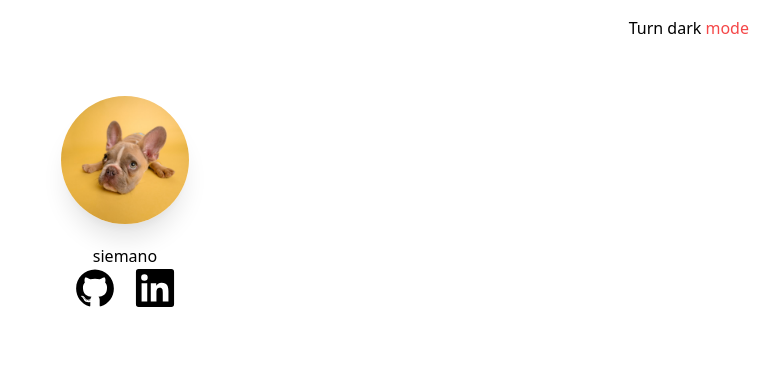
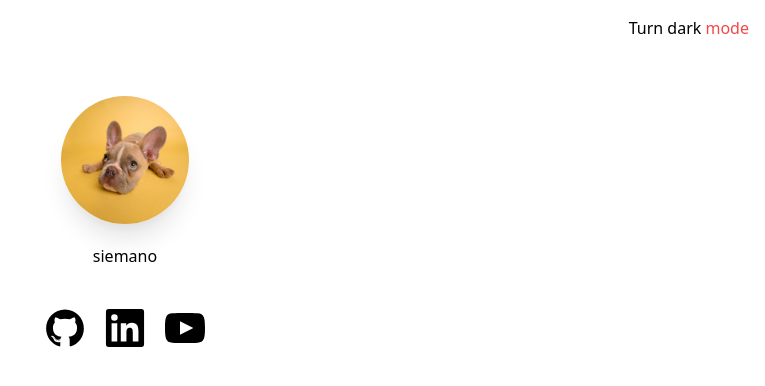
Before and after one commit to bartoginski/cv, a Vue app: page / in a window 1280 px wide. Shown: the top 386 px of the page, without its empty margins (515-1280 px from the left). Built offline with nearby package versions, Linux system fonts and the light colour scheme.

Commit message:
fix gh link

```diff
--- a/src/components/SocialIcons.vue
+++ b/src/components/SocialIcons.vue
@@ -1,6 +1,6 @@
 <template>
-  <div class="flex flex-row gap-5" data-aos="flip-up">
-    <a href="www.github.com/bartoginski" target="_blank">
+  <div class="flex flex-row gap-5 py-10" data-aos="flip-up">
+    <a href="https://www.github.com/bartoginski" target="_blank">
       <svg viewBox="0 0 128 128" :class="mediaIconClass">
         <g>
           <path
@@ -18,10 +18,24 @@
       href="https://pl.linkedin.com/in/bartosz-ogi%C5%84ski-004b6a218"
       target="_blank"
     >
-      <svg viewBox="0 0 128 128" :class="mediaIconClass"  >
+      <svg viewBox="0 0 128 128" :class="mediaIconClass">
         <path
           d="M116 3H12a8.91 8.91 0 00-9 8.8v104.42a8.91 8.91 0 009 8.78h104a8.93 8.93 0 009-8.81V11.77A8.93 8.93 0 00116 3zM39.17 107H21.06V48.73h18.11zm-9-66.21a10.5 10.5 0 1110.49-10.5 10.5 10.5 0 01-10.54 10.48zM107 107H88.89V78.65c0-6.75-.12-15.44-9.41-15.44s-10.87 7.36-10.87 15V107H50.53V48.73h17.36v8h.24c2.42-4.58 8.32-9.41 17.13-9.41C103.6 47.28 107 59.35 107 75z"
         ></path>
+      </svg>
+    </a>
+    <a
+      href="https://youtu.be/dQw4w9WgXcQ"
+      target="_blank"
+    >
+      <svg
+        xmlns="http://www.w3.org/2000/svg"
+        viewBox="0 0 24 24"
+        :class="mediaIconClass"
+      >
+        <path
+          d="M19.615 3.184c-3.604-.246-11.631-.245-15.23 0-3.897.266-4.356 2.62-4.385 8.816.029 6.185.484 8.549 4.385 8.816 3.6.245 11.626.246 15.23 0 3.897-.266 4.356-2.62 4.385-8.816-.029-6.185-.484-8.549-4.385-8.816zm-10.615 12.816v-8l8 3.993-8 4.007z"
+        />
       </svg>
     </a>
   </div>
@@ -31,7 +45,8 @@
 export default {
   data() {
     return {
-      mediaIconClass: "h-10 w-10 fill-current dark:text-white hover:text-fire dark:hover:text-fire transition-colors",
+      mediaIconClass:
+        "h-10 w-10 fill-current dark:text-white hover:text-fire dark:hover:text-fire transition-colors",
     };
   },
 };
```
